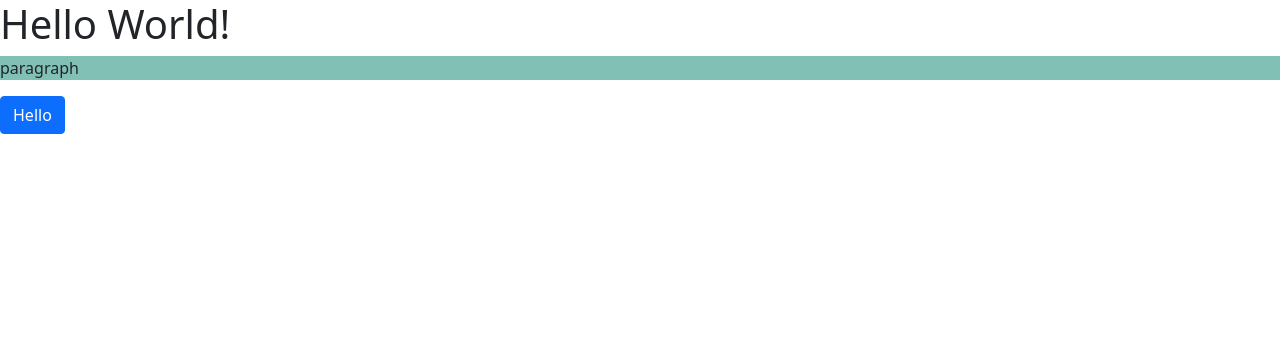
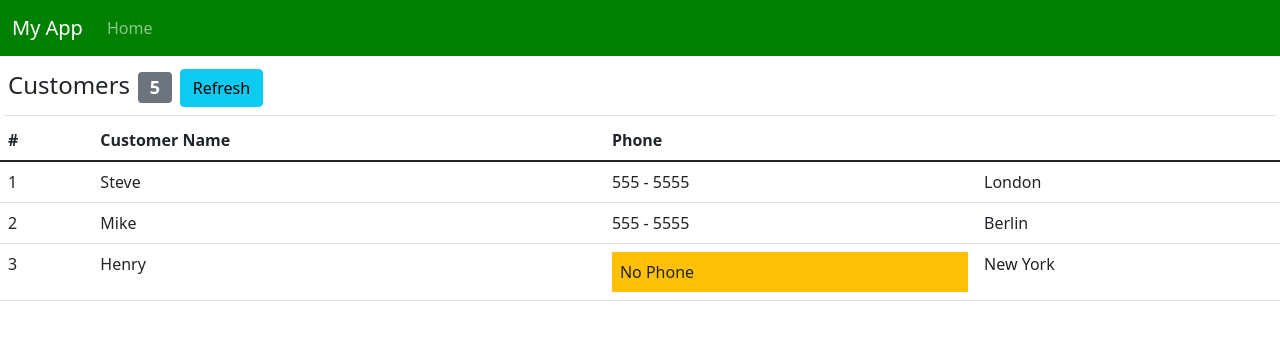
Before and after one commit to stmidi613/react-ecommerce, a React (Create React App) app: page / in a window 1280 px wide. Shown: the top 340 px of the page. Built offline with nearby package versions, Linux system fonts and the light colour scheme.

Commit message:
I continued the tutorial

```diff
--- a/src/App.jsx
+++ b/src/App.jsx
@@ -1,12 +1,12 @@
-import React, {Component} from "react";
-export class NavBar extends Component{
+import React, { Component } from "react";
+import NavBar from "./NavBar";
+import MainContent from "./MainContent";
+
+export default class App extends Component{
     render(){
-        return (
-        <React.Fragment>
-            <h1>Hello World!</h1>
-            <p class="highlight">paragraph</p>
-            <button class="btn btn-primary">Hello</button>
-        </React.Fragment>
-        )
+        return <React.Fragment>
+            <NavBar />
+            <MainContent />
+        </React.Fragment>;
     }
 }
--- /dev/null
+++ b/src/MainContent.jsx
@@ -0,0 +1,69 @@
+import React, { Component } from "react";
+
+export default class MainContent extends Component {
+  state = {
+    pageTitle: "Customers",
+    customersCount: 5,
+    customers: [
+      {
+        id: 1,
+        name: "Steve",
+        phone: "555 - 5555",
+        address: { city: "London" },
+      },
+      { id: 2, name: "Mike", phone: "555 - 5555", address: { city: "Berlin" } },
+      { id: 3, name: "Henry", phone: null, address: { city: "New York" } },
+    ],
+  };
+
+  render() {
+    return (
+      <div>
+        <h4 className="border-bottom m-1 p-1">
+          {this.state.pageTitle}
+
+          <span className="badge bg-secondary m-2">
+            {this.state.customersCount}
+          </span>
+
+          <button className="btn btn-info" onClick={this.onRefreshClick}>
+            Refresh
+          </button>
+        </h4>
+
+        <table className="table">
+          <thead>
+            <tr>
+              <th>#</th>
+              <th>Customer Name</th>
+              <th>Phone</th>
+            </tr>
+          </thead>
+          <tbody>
+            {this.state.customers.map((cust) => {
+              return (
+                <tr key={cust.id}>
+                  <td>{cust.id}</td>
+                  <td>{cust.name}</td>
+                  <td>
+                    {cust.phone ? (
+                      cust.phone
+                    ) : (
+                      <div className="bg-warning p-2">No Phone</div>
+                    )}
+                  </td>
+                  <td>{cust.address.city}</td>
+                </tr>
+              );
+            })}
+          </tbody>
+        </table>
+      </div>
+    );
+  }
+
+  //Executes when the user clicks on Refresh button.
+  onRefreshClick = () => {
+    this.setState({ customersCount: 7 });
+  };
+}
--- /dev/null
+++ b/src/NavBar.jsx
@@ -0,0 +1,43 @@
+import React, { Component } from "react";
+
+class NavBar extends Component {
+  render() {
+    return (
+      <React.Fragment>
+        <nav className="navbar navbar-expand-lg navbar-dark bg-dark navbar-style">
+          <div className="container-fluid">
+            <a className="navbar-brand" href="/#">
+              My App
+            </a>
+            <button
+              className="navbar-toggler"
+              type="button"
+              data-bs-toggle="collapse"
+              data-bs-target="#navbarSupportedContent"
+              aria-controls="navbarSupportedContent"
+              aria-expanded="false"
+              aria-label="Toggle navigation"
+            >
+              <span className="navbar-toggler-icon"></span>
+            </button>
+
+            <div className="collapse navbar-collapse" id="navbarSupportedContent">
+              <ul className="navbar-nav me-auto mb-2 mb-lg-0">
+
+                <li className="nav-item">
+                  <a className="nav-link" href="/#">
+                    Home
+                  </a>
+                </li>
+
+              </ul>
+
+            </div>
+          </div>
+        </nav>
+      </React.Fragment>
+    );
+  }
+}
+
+export default NavBar;
--- a/src/index.css
+++ b/src/index.css
@@ -1,3 +1,7 @@
 .highlight {
     background-color: #80c0b5;
 }
+
+.navbar-style{
+    background-color: green !important;
+}
--- a/src/index.js
+++ b/src/index.js
@@ -4,7 +4,7 @@ import "jquery";
 import "@popperjs/core";
 import "bootstrap/dist/css/bootstrap.min.css";
 import "bootstrap/dist/js/bootstrap.bundle.min";
-import {NavBar} from "./App";
 import "./index.css";
+import App from "./App";
 
-ReactDOM.render(<NavBar />, document.getElementById("root"))
+ReactDOM.render(<App />, document.getElementById("root"))
```
Also changed, not shown: 1 other file (tests, documents, lock files or other folders).
